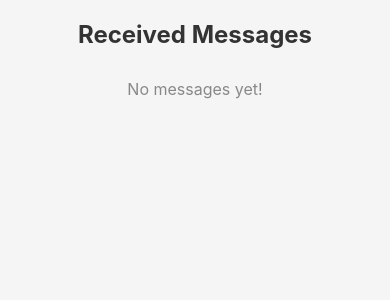
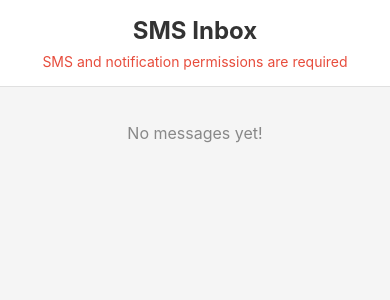
Before and after one commit to Koshpal/Mobile-app, a React Native app: screen / in a window 390 px wide. Shown: the top 300 px of the page. Built offline with nearby package versions, Linux system fonts and the light colour scheme.

Commit message:
backgournd with notif

```diff
--- a/App.tsx
+++ b/App.tsx
@@ -4,10 +4,13 @@ import {
   View,
   Text,
   PermissionsAndroid,
-  Alert,
+  NativeModules,
+  Platform,
   DeviceEventEmitter,
   StyleSheet,
   FlatList,
+  AppState,
+  AppStateStatus,
 } from 'react-native';
 import AsyncStorage from '@react-native-async-storage/async-storage';
 
@@ -20,15 +23,42 @@ type Message = {
 const App: React.FC = () => {
   const [receiveSmsPermission, setReceiveSmsPermission] = useState<string>('');
   const [messages, setMessages] = useState<Message[]>([]);
+  const [appState, setAppState] = useState<AppStateStatus>(
+    AppState.currentState,
+  );
 
-  const requestSmsPermission = async (): Promise<void> => {
+  const requestPermissions = async (): Promise<void> => {
     try {
-      const permission = await PermissionsAndroid.request(
+      // Request both SMS and notification permissions
+      const permissions = [
         PermissionsAndroid.PERMISSIONS.RECEIVE_SMS,
+        PermissionsAndroid.PERMISSIONS.POST_NOTIFICATIONS,
+      ];
+
+      const results = await PermissionsAndroid.requestMultiple(permissions);
+
+      // Check if both permissions are granted
+      const allGranted = Object.values(results).every(
+        result => result === PermissionsAndroid.RESULTS.GRANTED,
       );
-      setReceiveSmsPermission(permission);
+
+      if (allGranted && Platform.OS === 'android') {
+        setReceiveSmsPermission(PermissionsAndroid.RESULTS.GRANTED);
+        // Start the service only after both permissions are granted
+        try {
+          const {SmsListenerModule} = NativeModules;
+          await SmsListenerModule.startBackgroundService();
+          console.log('Background service started successfully');
+        } catch (serviceError) {
+          console.error('Error starting background service:', serviceError);
+        }
+      } else {
+        console.log('Some permissions were denied');
+        setReceiveSmsPermission(PermissionsAndroid.RESULTS.DENIED);
+      }
     } catch (err) {
       console.error('Permission error:', err);
+      setReceiveSmsPermission(PermissionsAndroid.RESULTS.DENIED);
     }
   };
 
@@ -53,33 +83,60 @@ const App: React.FC = () => {
     try {
       const storedMessages = await AsyncStorage.getItem('messages');
       if (storedMessages) {
-        setMessages(JSON.parse(storedMessages));
+        const parsedMessages = JSON.parse(storedMessages);
+        const sortedMessages = parsedMessages.sort(
+          (a: Message, b: Message) =>
+            new Date(b.timestamp).getTime() - new Date(a.timestamp).getTime(),
+        );
+        setMessages(sortedMessages);
       }
     } catch (err) {
       console.error('Load error:', err);
     }
   };
 
+  // Handle app state changes
   useEffect(() => {
-    requestSmsPermission();
+    const subscription = AppState.addEventListener('change', nextAppState => {
+      if (appState.match(/inactive|background/) && nextAppState === 'active') {
         loadMessages();
+      }
+      setAppState(nextAppState);
+    });
+
+    return () => {
+      subscription.remove();
+    };
+  }, [appState]);
+
+  // Initial setup
+  useEffect(() => {
+    const initializeApp = async () => {
+      await requestPermissions();
+      await loadMessages();
+    };
+
+    initializeApp();
   }, []);
 
+  // SMS listener setup
   useEffect(() => {
     if (receiveSmsPermission === PermissionsAndroid.RESULTS.GRANTED) {
       const subscriber = DeviceEventEmitter.addListener(
         'onSMSReceived',
         (message: string) => {
-          const {messageBody, senderPhoneNumber} = JSON.parse(message);
-          const timestamp = new Date().toISOString();
-
+          try {
+            const parsedMessage = JSON.parse(message);
             const newMessage: Message = {
-            messageBody,
-            senderPhoneNumber,
-            timestamp,
+              messageBody: parsedMessage.messageBody,
+              senderPhoneNumber: parsedMessage.senderPhoneNumber,
+              timestamp: new Date(parsedMessage.timestamp).toISOString(),
             };
 
             saveMessages([newMessage]);
+          } catch (err) {
+            console.error('Error processing message:', err);
+          }
         },
       );
 
@@ -99,18 +156,27 @@ const App: React.FC = () => {
     </View>
   );
 
+  const renderEmptyComponent = () => (
+    <Text style={styles.noMessagesText}>No messages yet!</Text>
+  );
+
   return (
     <SafeAreaView style={styles.container}>
-      <Text style={styles.titleText}>Received Messages</Text>
-      {messages.length === 0 ? (
-        <Text style={styles.noMessagesText}>No messages yet!</Text>
-      ) : (
+      <View style={styles.header}>
+        <Text style={styles.titleText}>SMS Inbox</Text>
+        {receiveSmsPermission !== PermissionsAndroid.RESULTS.GRANTED && (
+          <Text style={styles.permissionText}>
+            SMS and notification permissions are required
+          </Text>
+        )}
+      </View>
       <FlatList
         data={messages}
         renderItem={renderItem}
-          keyExtractor={(item, index) => index.toString()}
+        keyExtractor={(item, index) => `${item.timestamp}-${index}`}
+        ListEmptyComponent={renderEmptyComponent}
+        contentContainerStyle={styles.listContent}
       />
-      )}
     </SafeAreaView>
   );
 };
@@ -119,15 +185,28 @@ const styles = StyleSheet.create({
   container: {
     flex: 1,
     backgroundColor: '#f5f5f5',
-    paddingHorizontal: 16,
-    paddingTop: 20,
+  },
+  header: {
+    padding: 16,
+    backgroundColor: '#fff',
+    borderBottomWidth: 1,
+    borderBottomColor: '#e0e0e0',
   },
   titleText: {
     fontSize: 24,
     fontWeight: 'bold',
+    color: '#333',
     textAlign: 'center',
-    marginBottom: 10,
-    color: '#333',
+  },
+  permissionText: {
+    color: '#e74c3c',
+    textAlign: 'center',
+    marginTop: 8,
+    fontSize: 14,
+  },
+  listContent: {
+    padding: 16,
+    flexGrow: 1,
   },
   noMessagesText: {
     textAlign: 'center',
@@ -137,29 +216,33 @@ const styles = StyleSheet.create({
   },
   messageContainer: {
     backgroundColor: '#fff',
-    borderRadius: 8,
-    padding: 12,
-    marginVertical: 8,
+    borderRadius: 12,
+    padding: 16,
+    marginBottom: 12,
     shadowColor: '#000',
+    shadowOffset: {
+      width: 0,
+      height: 2,
+    },
     shadowOpacity: 0.1,
     shadowRadius: 4,
-    shadowOffset: {width: 0, height: 2},
     elevation: 3,
   },
   senderText: {
+    fontSize: 16,
     fontWeight: 'bold',
-    fontSize: 16,
-    color: '#007BFF',
+    color: '#2c3e50',
+    marginBottom: 4,
   },
   messageText: {
-    fontSize: 14,
-    color: '#333',
-    marginTop: 4,
+    fontSize: 15,
+    color: '#34495e',
+    lineHeight: 20,
   },
   timestampText: {
     fontSize: 12,
-    color: '#999',
-    marginTop: 4,
+    color: '#95a5a6',
+    marginTop: 8,
     textAlign: 'right',
   },
 });
```
Also changed, not shown: 8 other files (tests, documents, lock files or other folders). Lines whose indentation alone changed are shown as unchanged.
